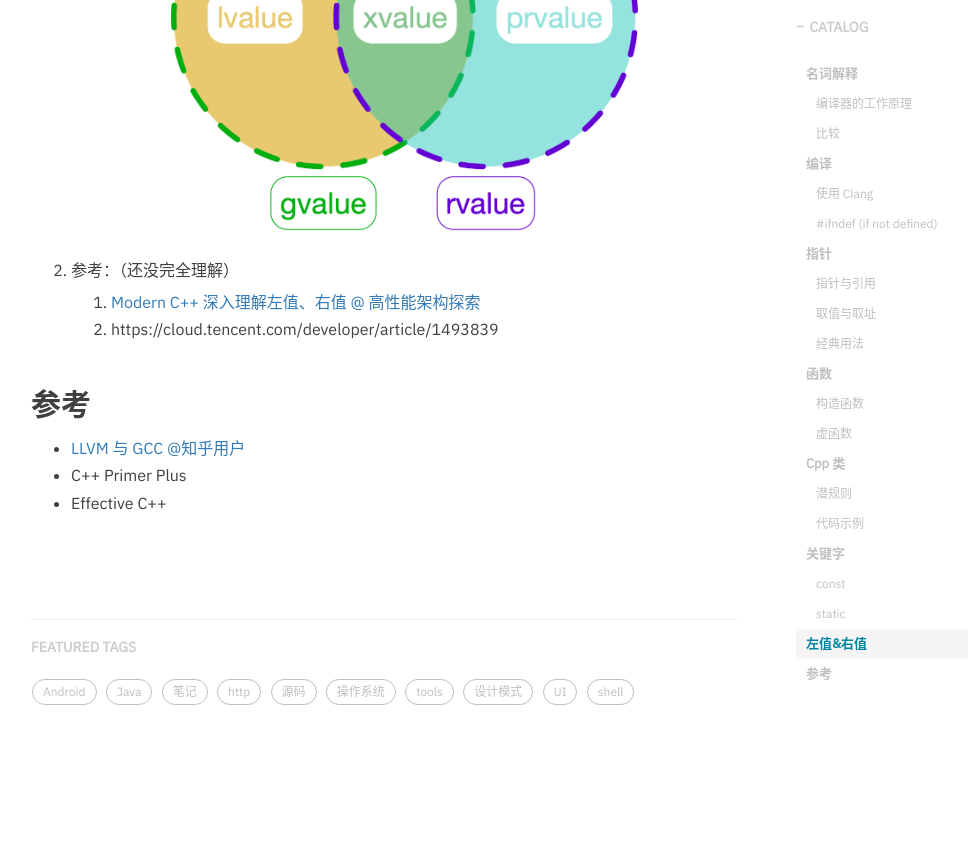
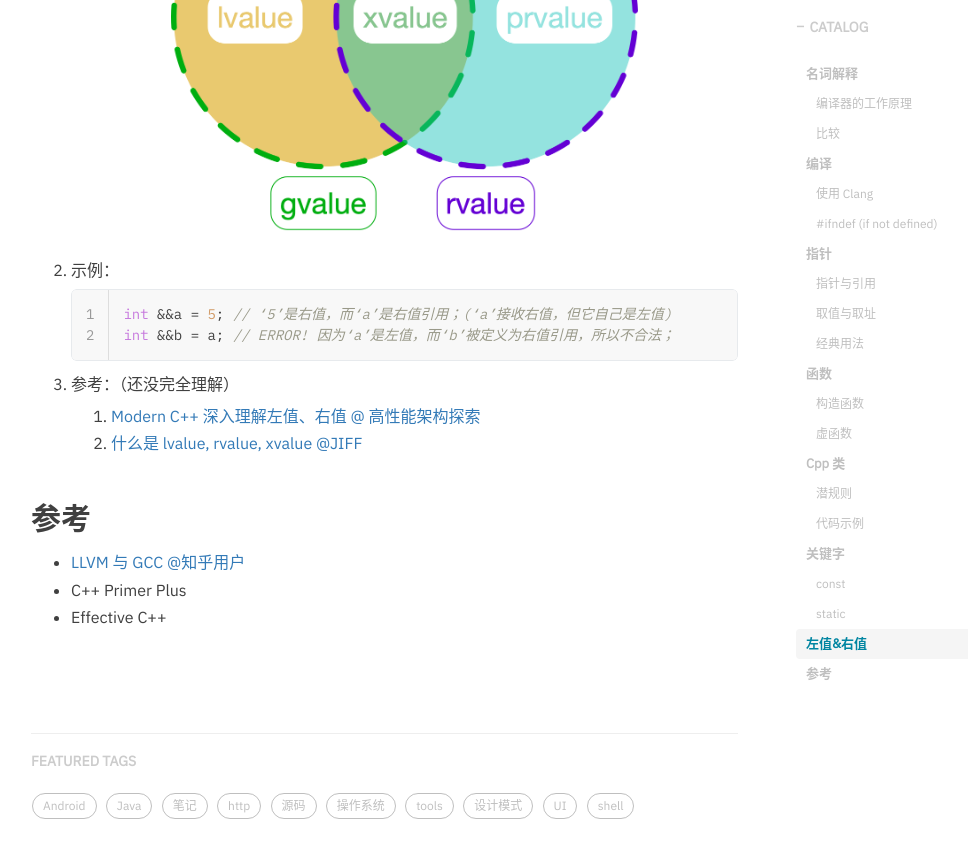
Before and after one commit to hurshi/hurshi.github.io, a Jekyll site: the page built from _posts/2022-02-25-cpp-induction.md, in a window 1280 px wide and 900 px high, scrolled down 11718 px. Shown: the top 858 px of the window, without its empty margins (234-1202 px from the left). Built offline with Jekyll 4.4.1, drawn with Linux system fonts in a browser that asks for light colours; nearby versions of some CDN libraries; some web fonts are replaced; comment, search, counter and statistics services are not loaded; before the commit the page ends 12540 px from its top, so only the background shows below that.

Commit message:
fix blogs

````diff
--- a/_posts/2022-02-25-cpp-induction.md
+++ b/_posts/2022-02-25-cpp-induction.md
@@ -491,11 +491,19 @@ int main()
 
    ![](/img/posts/cpp_induction/lvalue_rvalue.png){:width="70%"}
 
-2. 参考：（还没完全理解）
+1. 示例：
+
+   ```cpp
+   int &&a = 5; // ‘5’是右值，而‘a’是右值引用；(‘a’接收右值，但它自己是左值)
+   int &&b = a; // ERROR! 因为‘a’是左值，而‘b’被定义为右值引用，所以不合法；
+   ```
+
+
+
+3. 参考：（还没完全理解）
 
    1. [Modern C++ 深入理解左值、右值 @ 高性能架构探索](https://mp.weixin.qq.com/s/_9-0iNUw6KHTF3a-vSMCmg)
-   2. https://cloud.tencent.com/developer/article/1493839
-
+   2. [什么是 lvalue, rvalue, xvalue @JIFF](https://cloud.tencent.com/developer/article/1493839)
 
 
 
````
